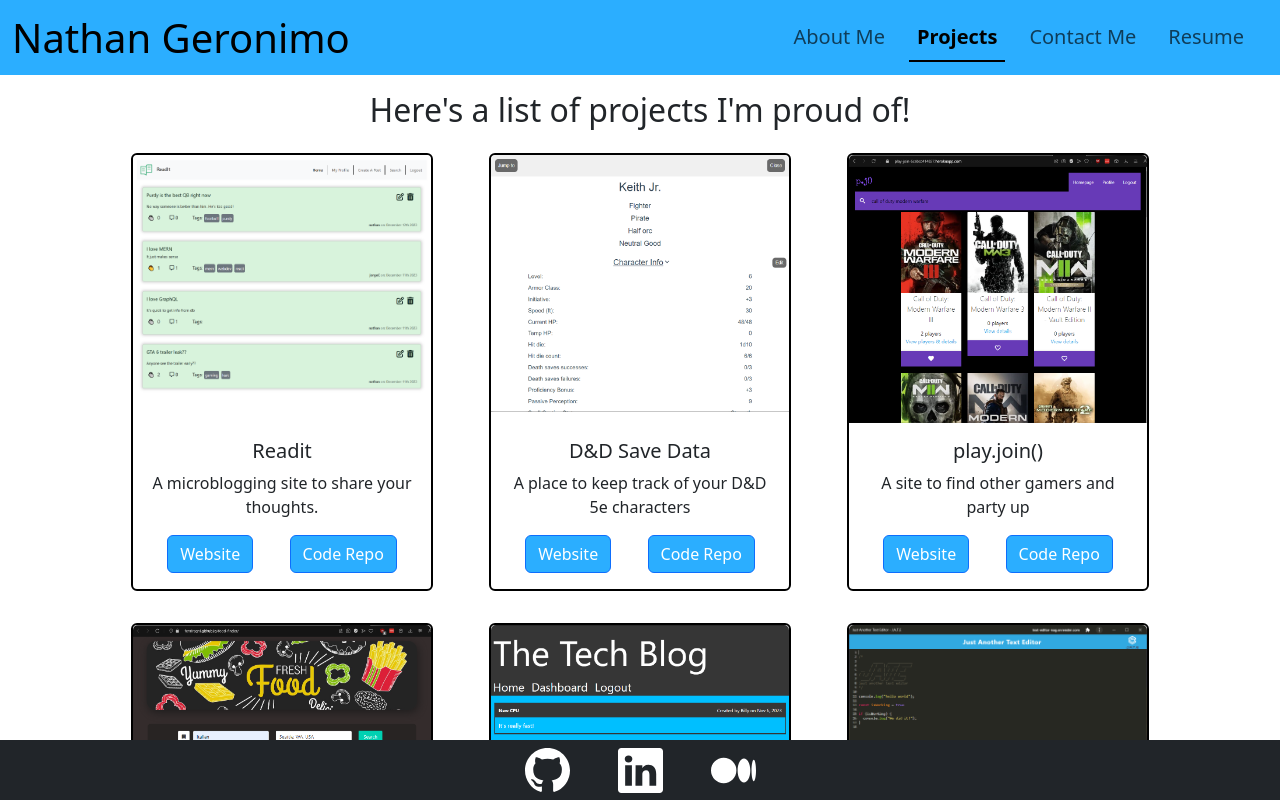
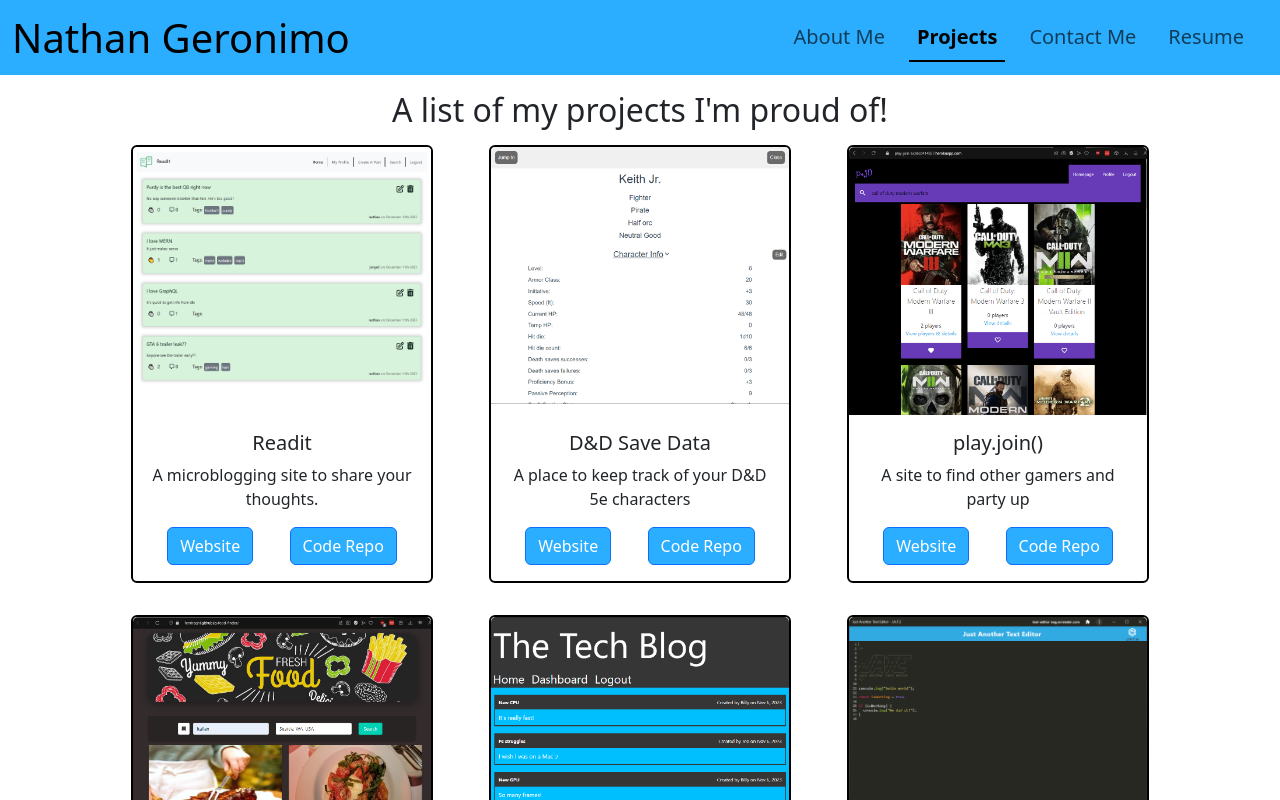
Before and after one commit to nathangero/portfolio-react, a React (Vite) app: page /projects in a window 1280 px wide. Shown: the top 800 px of the page. Built offline with nearby package versions, Linux system fonts and the light colour scheme.

Commit message:
adjust footer to sit at bottom of content and project responsiveness to accomodate medium screens

```diff
--- a/src/App.css
+++ b/src/App.css
@@ -13,6 +13,11 @@
 .card-img-container {
   object-fit: "cover";
   height: "100%";
+}
+
+.project-title {
+  width: 95%;
+  margin: 0 auto;
 }
 
 @media screen and (prefers-color-scheme: dark) {
--- a/src/components/Footer.jsx
+++ b/src/components/Footer.jsx
@@ -9,7 +9,7 @@
     }
 
     return (
-        <footer className="navbar sticky-bottom justify-content-center bg-dark text-white m-0" style={ styles.footer }>
+        <footer className="navbar justify-content-center bg-dark text-white m-0" style={ styles.footer }>
             <ul className="list-group list-group-horizontal list-unstyled">
                 <li className="mx-4">
                     <a target="_blank" rel="noreferrer" href="https://github.com/nathangero" role="button" aria-label="github icon">
--- a/src/pages/ProjectPage.jsx
+++ b/src/pages/ProjectPage.jsx
@@ -2,11 +2,11 @@
 import ProjectCard from '../components/ProjectCard'
 
 export default function ProjectPage() {
-    const projects = ProjectData.map((project, index) => <li key={index} className="col-md-3 m-3"><ProjectCard project={project} /></li> )
+    const projects = ProjectData.map((project, index) => <li key={index} className="col-lg-3 m-3"><ProjectCard project={project} /></li> )
 
     return (
         <section className="w-100">
-            <h2 className="text-center">Here&apos;s a list of projects I&apos;m proud of!</h2>
+            <h2 className="text-center project-title">A list of my projects I&apos;m proud of!</h2>
 
             <ul className="list-unstyled row d-flex justify-content-center">{projects}</ul>
         </section>
```
Also changed, not shown: src/components/ProjectCard/style.css (+0 -8 lines).
